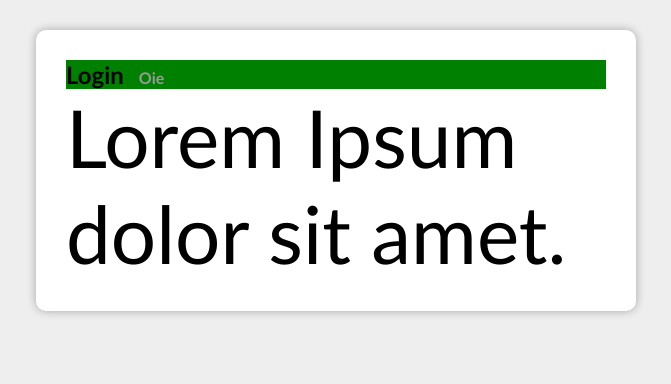
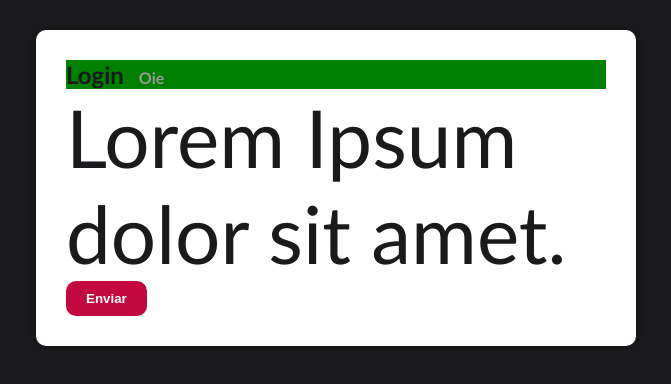
Before and after one commit to DevRafonalde/base-projeto-react, a React (Create React App) app: page / in a window 1280 px wide. Shown: the top 384 px of the page, without its empty margins (304-975 px from the left). Built offline with nearby package versions, Linux system fonts and the light colour scheme.

Commit message:
Configurando Cores

```diff
--- /dev/null
+++ b/src/config/colors.js
@@ -0,0 +1,7 @@
+export const primaryColor = "#C3073F";
+export const primaryDarkColor = "#1A1A1D";
+
+export const successColor = "#0197F6";
+export const infoColor = "#0197F6";
+export const errorColor = "#F2AF29";
+export const warningColor = "#F2AF29";
--- a/src/pages/Login/index.js
+++ b/src/pages/Login/index.js
@@ -10,6 +10,7 @@
                 <small>Oie</small>
             </Title>
             <Paragrafo>Lorem Ipsum dolor sit amet.</Paragrafo>
+            <button type="button">Enviar</button>
         </Container>
     );
 }
--- a/src/styles/GlobalStyles.js
+++ b/src/styles/GlobalStyles.js
@@ -1,4 +1,5 @@
 import {createGlobalStyle, styled} from "styled-components";
+import {primaryColor, primaryDarkColor} from "../config/colors";
 
 export default createGlobalStyle`
     * {
@@ -10,7 +11,8 @@
 
     body {
         font-family: 'Trebuchet MS', 'Lucida Sans Unicode', 'Lucida Grande', 'Lucida Sans', Arial, sans-serif;
-        background: #eee;
+        background: ${primaryDarkColor};
+        color: ${primaryDarkColor};
     }
 
     html, body, #root {
@@ -19,6 +21,12 @@
 
     button {
         cursor: pointer;
+        background: ${primaryColor};
+        border: none;
+        color: #fff;
+        padding: 10px 20px;
+        border-radius: 10px;
+        font-weight: 700;
     }
 
     a {
```
Also changed, not shown: public/robots.txt (deleted).
